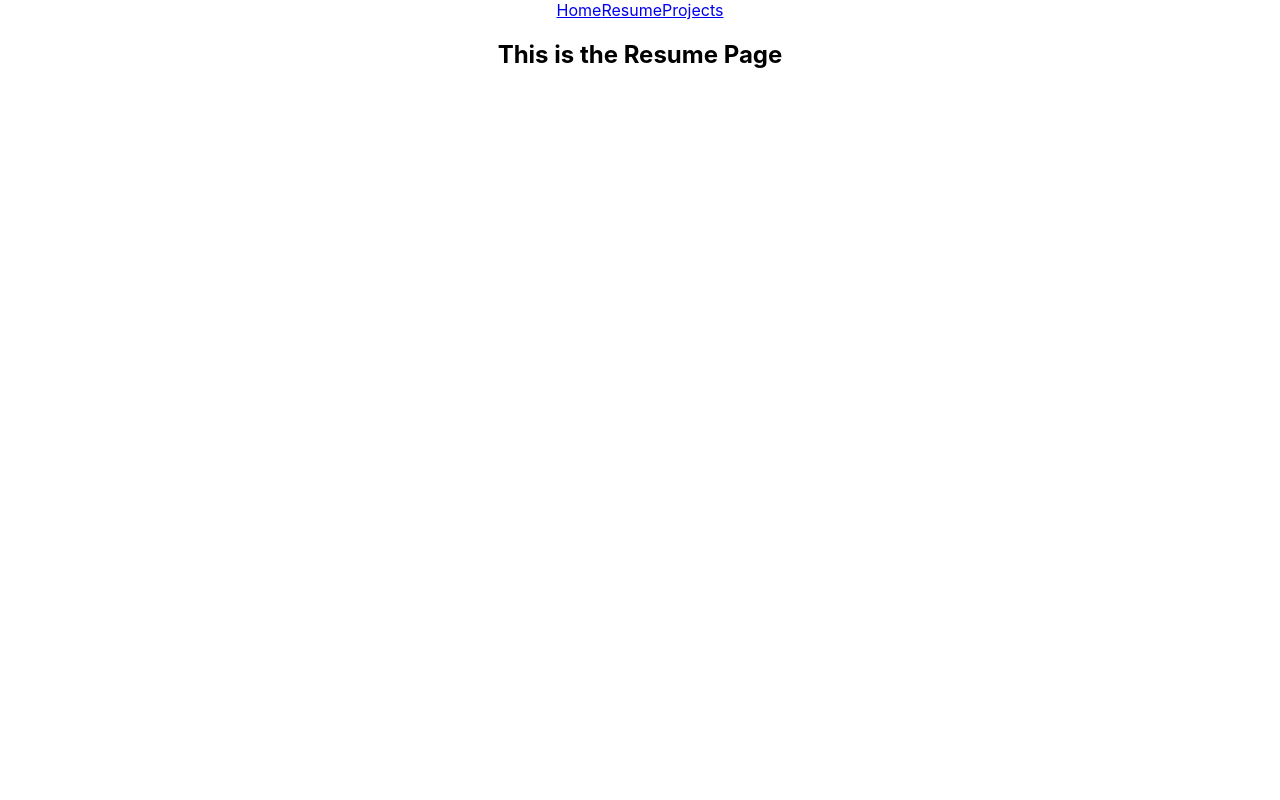
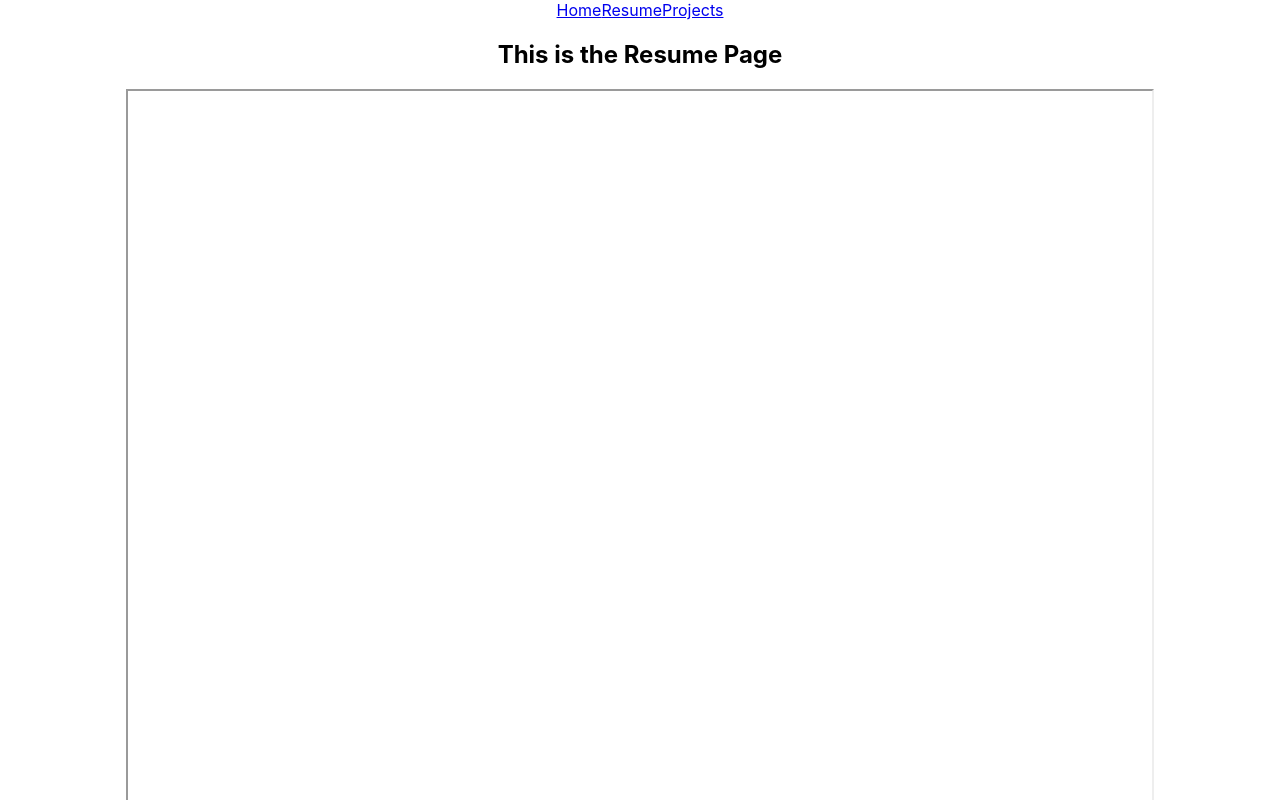
Before and after one commit to jpeavler/Portfolio-Mk2, a React (Create React App) app: page /Resume in a window 1280 px wide. Shown: the top 800 px of the page. Built offline with nearby package versions, Linux system fonts and the light colour scheme.

Commit message:
Imbedded Resume into Portfolio

```diff
--- a/src/components/Resume.js
+++ b/src/components/Resume.js
@@ -6,6 +6,7 @@ const Resume = () =>{
         <>
             <NavBar/>
             <h2>This is the Resume Page</h2>
+            <iframe title="resume" src="/assets/Resume.pdf" width="80%" height="900px"></iframe>
         </>
     )
 }
```
Also changed, not shown: 1 other file (tests, documents, lock files or other folders).
